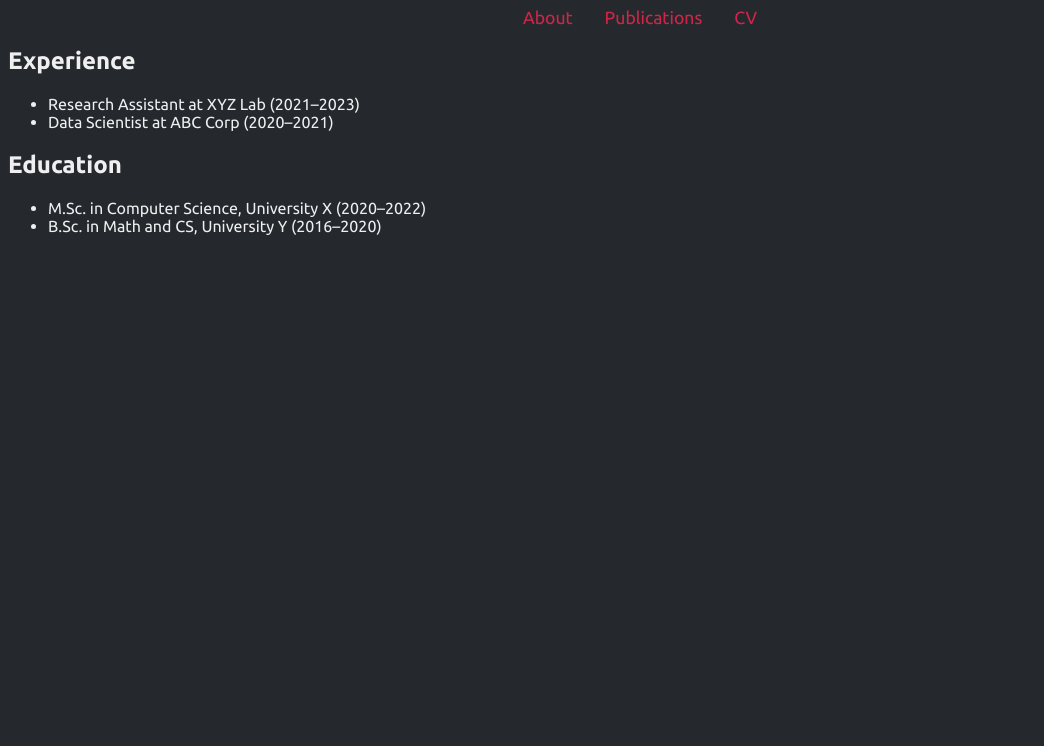
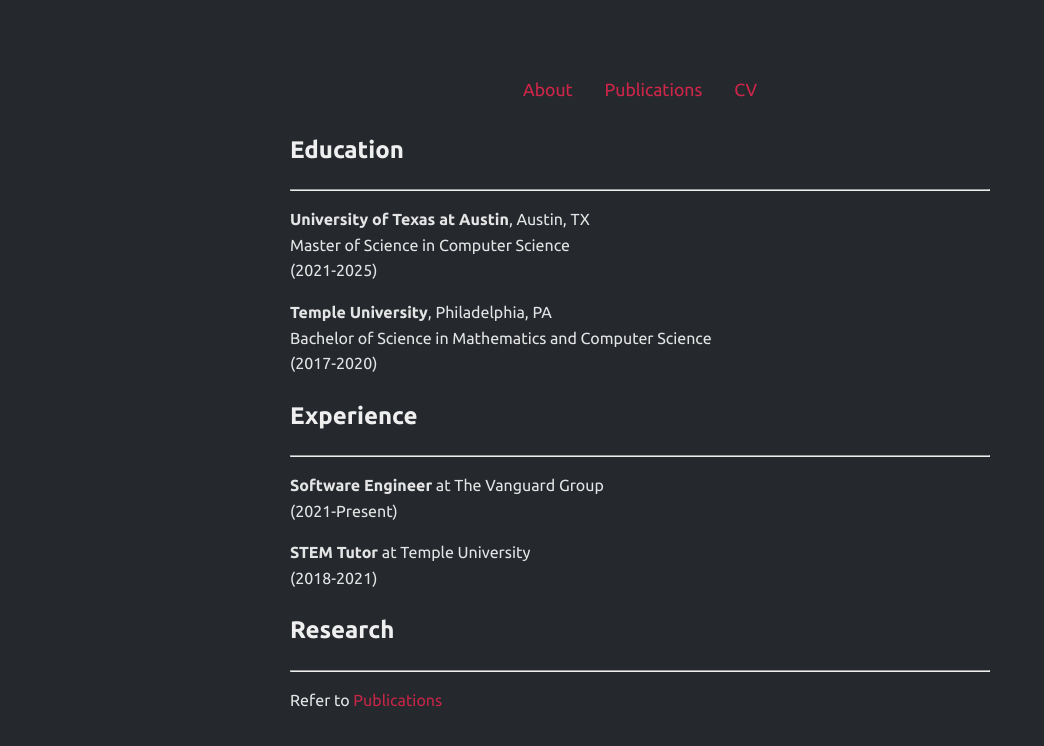
Before and after one commit to fheravi/fheravi.github.io, a Jekyll site: the page built from cv.md, in a window 1280 px wide. Shown: the top 746 px of the page, without its empty margins (0-1044 px from the left). Built offline with Jekyll 4.4.1, drawn with Linux system fonts in a browser that asks for light colours.

```diff
--- a/_layouts/default.html
+++ b/_layouts/default.html
@@ -15,6 +15,20 @@
   </header>
 
   <main class="main-content">
+    {% if page.url == "/" %}
+      <div class="about">
+        <img src="/assets/headshot.png" alt="Headshot" class="headshot">
+        <div class="contact">
+          <h1>Faraz Heravi</h1>
+          <p id="email">farazh [at] utexas [dot] edu</p>
+          <p>
+            <a href="https://linkedin.com/in/farazheravi">LinkedIn</a>
+            <a href="https://github.com/fheravi">Github</a>
+          </p>
+        </div>
+      </div>
+    {% endif %}
+
     {{ content }}
   </main>
 </body>
--- a/assets/style.css
+++ b/assets/style.css
@@ -18,6 +18,15 @@ body {
     color: var(--text-color);
 }
 
+.main-content {
+    max-width: 700px;
+    margin: 2rem auto;
+    padding: 0 1rem;    /* some padding on smaller screens */
+    font-size: 1rem;
+    line-height: 1.6;
+    text-align: left;
+}
+
 h1.lead {
     font-weight: 400;
     opacity: 0.85;
@@ -30,6 +39,7 @@ h1.lead {
     display: flex;
     justify-content: center;
     gap: 2rem;
+    margin-top: 5rem;
     font-size: 1.1rem;
 }
 
@@ -53,20 +63,33 @@ a:hover {
     margin-right: 2rem;
 }
 
-
-
-.about {
-    flex: 2;
-}
-
 .contact {
     margin-top: 1rem;
 }
 
-.headshot {
+/* .headshot {
     border-radius: 50%;
     border:#ED254E;
     border-radius: 1px;
     flex: 1;
     text-align: center;
+} */
+
+.headshot {
+    width: 140px;
+    height: 140px;
+    border-radius: 50%;
+    object-fit: cover;
+    border: 2px solid #ED254E;
+    box-shadow: 0 4px 10px rgba(0, 0, 0, 0.1);
+    transition: transform 0.3s ease;
+  }
+
+.headshot:hover {
+transform: scale(1.05);  /* subtle zoom on hover */
 }
+
+
+#email {
+    color: #04DBAC
+}
--- a/cv.md
+++ b/cv.md
@@ -3,10 +3,31 @@ title: CV
 layout: default
 ---
 
-## Experience
-- Research Assistant at XYZ Lab (2021–2023)
-- Data Scientist at ABC Corp (2020–2021)
 
 ## Education
-- M.Sc. in Computer Science, University X (2020–2022)
-- B.Sc. in Math and CS, University Y (2016–2020)
+***
+
+**University of Texas at Austin**, Austin, TX
+Master of Science in Computer Science
+(2021-2025)
+
+**Temple University**, Philadelphia, PA
+Bachelor of Science in Mathematics and Computer Science
+(2017-2020)
+
+
+
+## Experience
+***
+
+**Software Engineer** at The Vanguard Group
+(2021-Present)
+
+**STEM Tutor** at Temple University
+(2018-2021)
+
+
+## Research
+***
+
+Refer to [Publications](publications.md)
```
Also changed, not shown: publications.md (+8 -3 lines), 2 other files.
